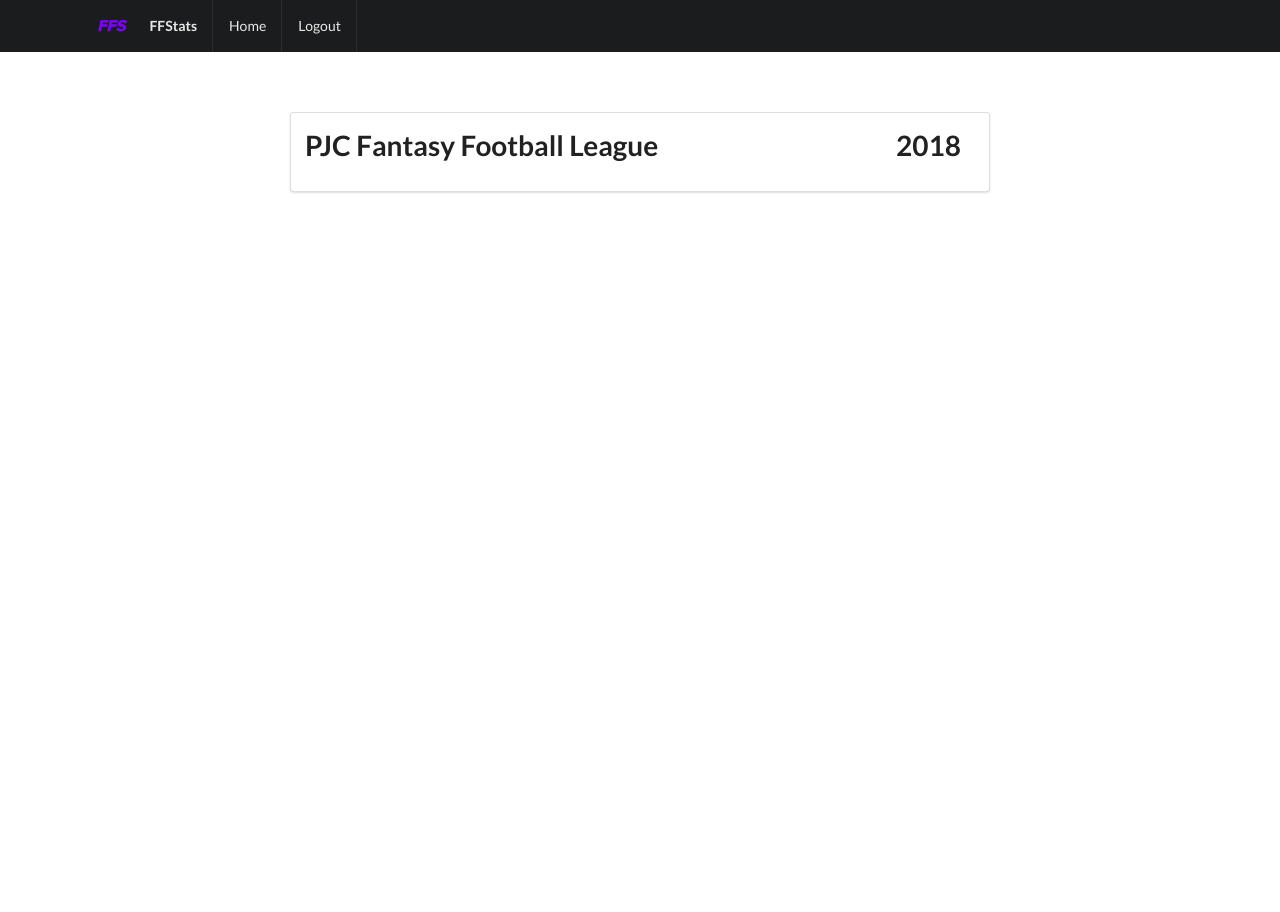
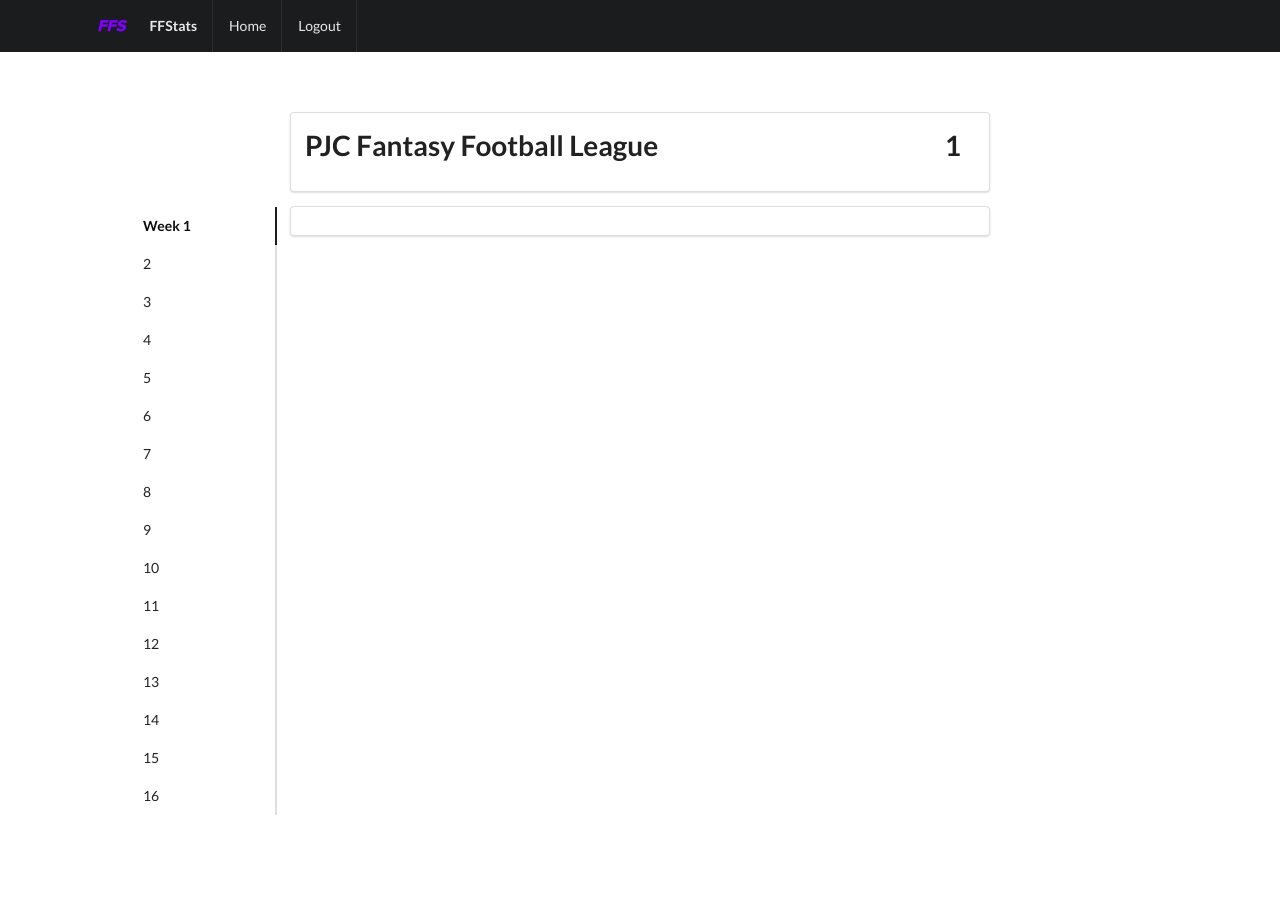
Before and after one commit to nishilshah17/FFStats, a Flask app: page /home/league/1/season/1 in a window 1280 px wide. Run offline with Flask 2, Linux system fonts and the light colour scheme; some libraries are stand-ins or nearby versions.

Commit message:
get matchups on view

```diff
--- a/templates/league.html
+++ b/templates/league.html
@@ -100,7 +100,7 @@
               // add season to view
               $('#loader').toggleClass('active', 'disabled');
               var cardColor = colors[i % colors.length];
-              $('#seasons').append('<a class="ui ' + cardColor + ' card" href="#"><div class="content"><div class="header">' + doc.id + '</div></div></a>');
+              $('#seasons').append('<a class="ui ' + cardColor + ' card" href="javascript:viewSeason(' + doc.id + ')"><div class="content"><div class="header">' + doc.id + '</div></div></a>');
             }
           }
         });
--- a/templates/season.html
+++ b/templates/season.html
@@ -10,6 +10,8 @@
 
       <!-- JS -->
       <script type="text/javascript" src="{{url_for('static',filename='js/jquery.min.js')}}"></script>
+      <script src="{{url_for('static',filename='js/transition.js')}}"></script>
+      <script src="{{url_for('static',filename='js/dropdown.js')}}"></script>
       <script src="https://apis.google.com/js/platform.js" async defer></script>
       <!-- CSS -->
       <link rel="stylesheet" type="text/css" href="{{url_for('static',filename='css/semantic.min.css')}}">
@@ -50,11 +52,35 @@
       <h1 class="ui left floated header">
         PJC Fantasy Football League
       </h1>
-      <h1 class="ui right floated header">
-        2018
-      </h1>
+      <h1 class="ui right floated header" id="season"></h1>
       </div>
 
+      <div class="ui segment">
+        <div class="ui left very close rail">
+          <div class="ui secondary vertical pointing menu right floated" style="width:50%">
+            <a class="active item tabitem">Week 1</a>
+            <a class="item tabitem">2</a>
+            <a class="item tabitem">3</a>
+            <a class="item tabitem">4</a>
+            <a class="item tabitem">5</a>
+            <a class="item tabitem">6</a>
+            <a class="item tabitem">7</a>
+            <a class="item tabitem">8</a>
+            <a class="item tabitem">9</a>
+            <a class="item tabitem">10</a>
+            <a class="item tabitem">11</a>
+            <a class="item tabitem">12</a>
+            <a class="item tabitem">13</a>
+            <a class="item tabitem">14</a>
+            <a class="item tabitem">15</a>
+            <a class="item tabitem">16</a>
+          </div>
+        </div>
+          <div class="ui two stackable cards" id="matchups">
+          </div>
+          <br/>
+          <div id="loader" class="ui disabled centered inline big loader"></div>
+      </div>
     </div>
 
     <script src="https://www.gstatic.com/firebasejs/5.5.8/firebase-app.js"></script>
@@ -62,6 +88,8 @@
     <script>
       var access_token = '{{ access_token }}';
       var uid = '{{ uid }}';
+      var league_id = '{{ league_id }}';
+      var season = '{{ season }}';
 
       // FIREBASE STUFF
       var config = {
@@ -79,6 +107,75 @@
         timestampsInSnapshots: true
       });
 
+      var leagueRef = db.collection("leagues").doc(league_id);
+      var seasonRef = leagueRef.collection("seasons").doc(season);
+      var matchups = {};
+
+      $(document).ready(function() {
+          $('.ui.dropdown').dropdown();
+          $('#season').append(season);
+
+          function getMatchups(week) {
+            // empty div
+            $('#matchups').empty();
+            $('#loader').toggleClass('disabled', 'active');
+            // add matchups for week
+            seasonRef.collection('matchups').where('week', '==', parseInt(week)).get().then(snapshot => {
+              if(snapshot.docs.length == 0) {
+                alert('Nothing for this week');
+              } else {
+                for(var i = 0; i < snapshot.docs.length; i++) {
+                  var doc = snapshot.docs[i];
+                  var data = doc.data();
+
+                  let awayPoints = data.away.totalTeamPoints;
+                  let homePoints = data.home.totalTeamPoints;
+                  let winner = data.winner;
+
+                  let awayRef = data.away.teamId;
+                  let homeRef = data.home.teamId;
+
+                  awayRef.get().then(awaySnap => {
+                    var awayData = awaySnap.data();
+
+                    homeRef.get().then(homeSnap => {
+                      var homeData = homeSnap.data();
+
+                      let awayName = awayData.teamLocation + ' ' + awayData.teamNickname;
+                      let awayAbbrev = awayData.teamAbbrev;
+                      let homeName = homeData.teamLocation + ' ' + homeData.teamNickname;
+                      let homeAbbrev = homeData.teamAbbrev;
+
+                      $('#loader').toggleClass('active', 'disabled');
+                      if(winner == "away") {
+                        $('#matchups').append('<div class="ui card"><div class="content"><div class="ui center aligned two column grid"><div class="column"><div class="header">' + awayName + '</div><div class="meta">' + awayAbbrev + '</div></div><div class="column"><div class="header">' + homeName + '</div><div class="meta">' + homeAbbrev + '</div></div></div></div><div class="extra content"><div class="ui two buttons"><div class="ui basic green button">' + awayPoints + '</div><div class="ui basic red button">' + homePoints + '</div></div></div></div>');
+                      } else {
+                        $('#matchups').append('<div class="ui card"><div class="content"><div class="ui center aligned two column grid"><div class="column"><div class="header">' + awayName + '</div><div class="meta">' + awayAbbrev + '</div></div><div class="column"><div class="header">' + homeName + '</div><div class="meta">' + homeAbbrev + '</div></div></div></div><div class="extra content"><div class="ui two buttons"><div class="ui basic red button">' + awayPoints + '</div><div class="ui basic green button">' + homePoints + '</div></div></div></div>');
+                      }
+                    });
+                  });
+                }
+              }
+            });
+          }
+
+          $('.tabitem').click(function(){
+              var weekText = $('.active').text();
+              var week = weekText.split(' ')[1];
+              $('.active').text(week);
+              $('.active').removeClass('active');
+
+              weekText = $(this).text();
+              $(this).text('Week ' + weekText);
+              $(this).addClass('active');
+
+              getMatchups(parseInt(week));
+          });
+
+          getMatchups(1);
+
+      });
+
     </script>
   </body>
 </html>
```
